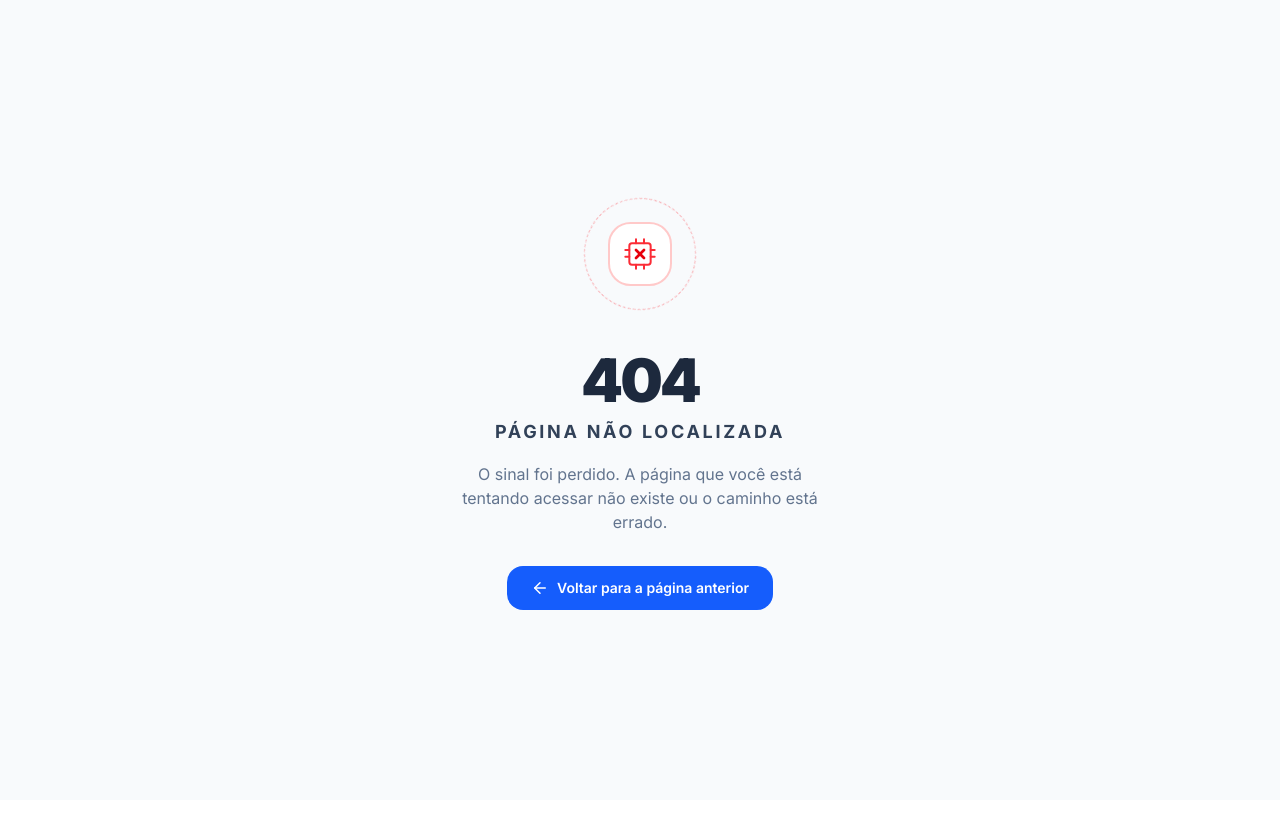
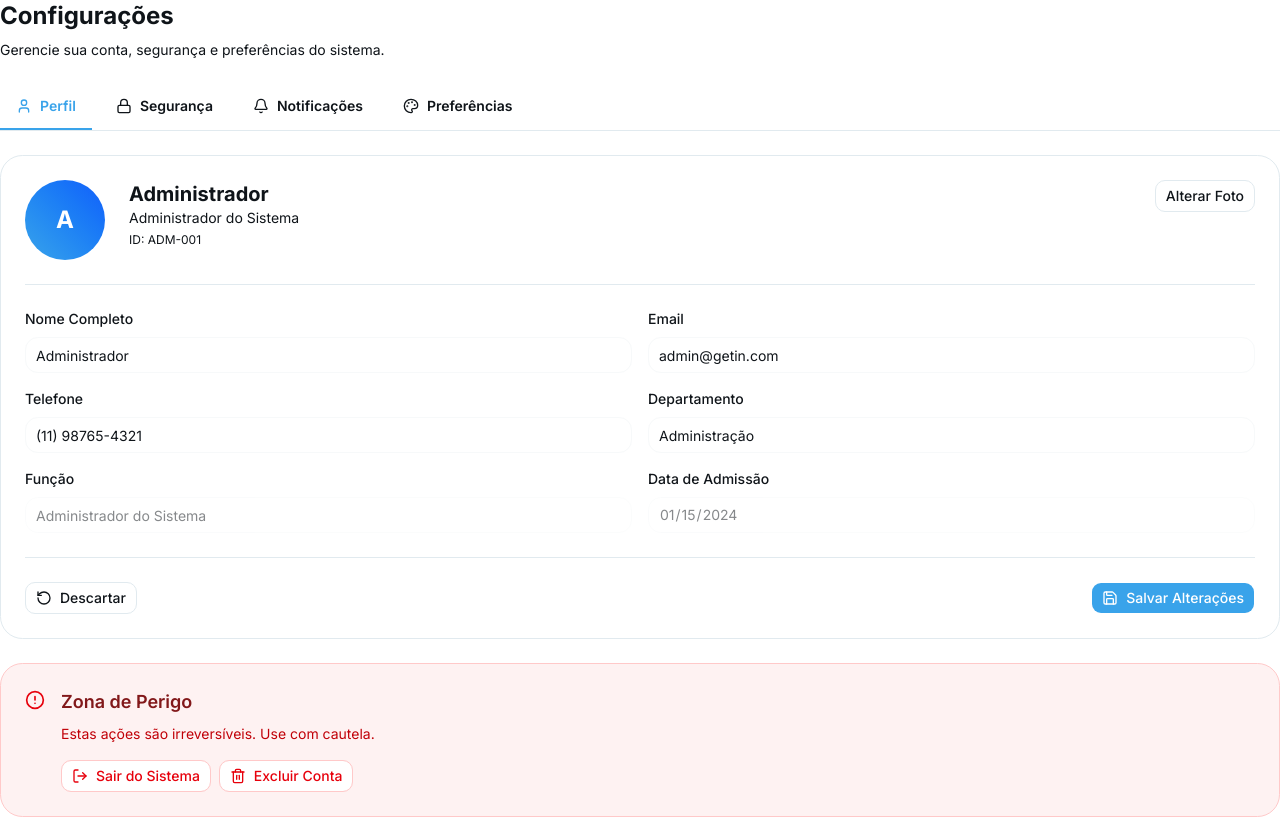
Before and after one commit to ocastroxs/get_in, a Next.js app: page /configuracoes in a window 1280 px wide. Before the commit this address had no page. Built offline with nearby package versions, Linux system fonts and the light colour scheme.

Commit message:
refactor: redirecionamento da página de configurações para a raiz do app

```diff
--- a/src/app/dashboard/configuracoes/page.jsx
+++ b/src/app/configuracoes/page.jsx
@@ -1,6 +1,6 @@
 'use client';
 
-import { useState } from 'react';
+import { useState, useEffect } from 'react';
 import {
   User,
   Lock,
@@ -12,7 +12,12 @@ import {
   EyeOff,
   Mail,
   Phone,
+  MapPin,
   Calendar,
+  Shield,
+  LogOut,
+  Trash2,
+  AlertCircle,
   Check,
   Loader2
 } from 'lucide-react';
@@ -22,7 +27,7 @@ import { Checkbox } from '@/components/ui/checkbox';
 import { useAuth } from '@/lib/AuthContext';
 
 export default function ConfiguracoesPage() {
-  const { user } = useAuth();
+  const { user, logout } = useAuth();
   const [abaAtiva, setAbaAtiva] = useState('perfil');
   const [loading, setLoading] = useState(false);
   const [sucesso, setSucesso] = useState(false);
@@ -44,6 +49,8 @@ export default function ConfiguracoesPage() {
     senhaAtual: '',
     novaSenha: '',
     confirmarSenha: '',
+    autenticacaoDois: true,
+    sessoesCodigo: false,
   });
 
   // Estado de Notificações
@@ -100,6 +107,8 @@ export default function ConfiguracoesPage() {
         senhaAtual: '',
         novaSenha: '',
         confirmarSenha: '',
+        autenticacaoDois: seguranca.autenticacaoDois,
+        sessoesCodigo: seguranca.sessoesCodigo,
       });
       setTimeout(() => setSucesso(false), 3000);
     } catch (error) {
@@ -134,6 +143,18 @@ export default function ConfiguracoesPage() {
       console.error('Erro ao salvar preferências:', error);
     } finally {
       setLoading(false);
+    }
+  };
+
+  const handleLogout = () => {
+    if (confirm('Tem certeza que deseja sair do sistema?')) {
+      logout();
+    }
+  };
+
+  const handleExcluirConta = () => {
+    if (confirm('ATENÇÃO: Esta ação é irreversível! Deseja realmente excluir sua conta?')) {
+      alert('Solicitação de exclusão enviada. Você será contatado em breve.');
     }
   };
 
@@ -194,6 +215,7 @@ export default function ConfiguracoesPage() {
               <div className="flex-1">
                 <h2 className="text-xl font-bold text-foreground">{perfil.nome}</h2>
                 <p className="text-sm text-muted-foreground">{perfil.funcao}</p>
+                <p className="text-xs text-muted-foreground mt-1">ID: {user?.id || 'ADM-001'}</p>
               </div>
               <Button variant="outline" size="sm">
                 Alterar Foto
@@ -364,6 +386,73 @@ export default function ConfiguracoesPage() {
               </div>
             </div>
 
+            {/* Autenticação em Dois Fatores */}
+            <div className="space-y-4 pb-6 border-b border-border">
+              <h3 className="text-lg font-semibold text-foreground flex items-center gap-2">
+                <Shield size={18} />
+                Autenticação em Dois Fatores
+              </h3>
+              <div className="space-y-3">
+                <div className="flex items-center justify-between p-3 bg-muted/30 rounded-lg">
+                  <div className="flex items-center gap-3">
+                    <Checkbox
+                      checked={seguranca.autenticacaoDois}
+                      onCheckedChange={(checked) =>
+                        setSeguranca({ ...seguranca, autenticacaoDois: checked })
+                      }
+                    />
+                    <div>
+                      <p className="text-sm font-medium text-foreground">Autenticação por Código</p>
+                      <p className="text-xs text-muted-foreground">Receba códigos por email ou SMS</p>
+                    </div>
+                  </div>
+                  <span className={`text-xs font-semibold px-2 py-1 rounded ${seguranca.autenticacaoDois ? 'bg-green-100 text-green-700' : 'bg-gray-100 text-gray-700'}`}>
+                    {seguranca.autenticacaoDois ? 'Ativo' : 'Inativo'}
+                  </span>
+                </div>
+                <div className="flex items-center justify-between p-3 bg-muted/30 rounded-lg">
+                  <div className="flex items-center gap-3">
+                    <Checkbox
+                      checked={seguranca.sessoesCodigo}
+                      onCheckedChange={(checked) =>
+                        setSeguranca({ ...seguranca, sessoesCodigo: checked })
+                      }
+                    />
+                    <div>
+                      <p className="text-sm font-medium text-foreground">Gerar Códigos de Backup</p>
+                      <p className="text-xs text-muted-foreground">Salve códigos para recuperação de conta</p>
+                    </div>
+                  </div>
+                  <Button variant="outline" size="sm">
+                    Gerar
+                  </Button>
+                </div>
+              </div>
+            </div>
+
+            {/* Sessões Ativas */}
+            <div className="space-y-4 pb-6 border-b border-border">
+              <h3 className="text-lg font-semibold text-foreground">Sessões Ativas</h3>
+              <div className="space-y-2">
+                <div className="flex items-center justify-between p-3 bg-muted/30 rounded-lg">
+                  <div>
+                    <p className="text-sm font-medium text-foreground">Chrome • Windows</p>
+                    <p className="text-xs text-muted-foreground">192.168.1.100 • Última atividade: agora</p>
+                  </div>
+                  <span className="text-xs font-semibold px-2 py-1 rounded bg-green-100 text-green-700">Atual</span>
+                </div>
+                <div className="flex items-center justify-between p-3 bg-muted/30 rounded-lg">
+                  <div>
+                    <p className="text-sm font-medium text-foreground">Safari • iPhone</p>
+                    <p className="text-xs text-muted-foreground">192.168.1.50 • Última atividade: há 2 horas</p>
+                  </div>
+                  <Button variant="outline" size="sm">
+                    Encerrar
+                  </Button>
+                </div>
+              </div>
+            </div>
+
             {/* Botões de Ação */}
             <div className="flex items-center justify-between pt-6 border-t border-border">
               <div className="flex gap-2">
@@ -375,6 +464,8 @@ export default function ConfiguracoesPage() {
                     senhaAtual: '',
                     novaSenha: '',
                     confirmarSenha: '',
+                    autenticacaoDois: true,
+                    sessoesCodigo: false,
                   })}
                 >
                   <RotateCcw size={14} />
@@ -633,6 +724,7 @@ export default function ConfiguracoesPage() {
 
             {/* Som e Desktop */}
             <div className="space-y-4 pb-6 border-b border-border">
+              <h3 className="text-lg font-semibold text-foreground">Experiência</h3>
               <div className="space-y-3">
                 <div className="flex items-center justify-between p-3 bg-muted/30 rounded-lg">
                   <div>
@@ -703,6 +795,37 @@ export default function ConfiguracoesPage() {
           </div>
         )}
       </div>
+
+      {/* Zona de Perigo */}
+      <div className="bg-red-50 border border-red-200 rounded-xl p-6 shadow-sm">
+        <div className="flex items-start gap-4">
+          <AlertCircle className="w-5 h-5 text-red-600 mt-0.5 flex-shrink-0" />
+          <div className="flex-1">
+            <h3 className="text-lg font-semibold text-red-900 mb-2">Zona de Perigo</h3>
+            <p className="text-sm text-red-700 mb-4">Estas ações são irreversíveis. Use com cautela.</p>
+            <div className="flex flex-col sm:flex-row gap-2">
+              <Button
+                variant="outline"
+                size="sm"
+                className="gap-2 text-red-600 border-red-200 hover:bg-red-50"
+                onClick={handleLogout}
+              >
+                <LogOut size={14} />
+                Sair do Sistema
+              </Button>
+              <Button
+                variant="outline"
+                size="sm"
+                className="gap-2 text-red-600 border-red-200 hover:bg-red-50"
+                onClick={handleExcluirConta}
+              >
+                <Trash2 size={14} />
+                Excluir Conta
+              </Button>
+            </div>
+          </div>
+        </div>
+      </div>
     </div>
   );
 }
--- a/src/components/ui/sidebar.jsx
+++ b/src/components/ui/sidebar.jsx
@@ -113,7 +113,7 @@ export default function Sidebar() {
                   <p className="text-[10px] text-gray-400 truncate">admin@getin.com</p>
                 </div>
               </div>
-              <Link href="/dashboard/configuracoes" onClick={() => setIsOpen(false)} className="w-full py-2 px-3 rounded-xl bg-white/5 hover:bg-white/10 text-gray-300 hover:text-white text-[10px] font-bold transition-all flex items-center justify-center space-x-2 group">
+              <Link href="/configuracoes" onClick={() => setIsOpen(false)} className="w-full py-2 px-3 rounded-xl bg-white/5 hover:bg-white/10 text-gray-300 hover:text-white text-[10px] font-bold transition-all flex items-center justify-center space-x-2 group">
                 <Settings className="w-3 h-3 group-hover:rotate-90 transition-transform duration-500" />
                 <span>Configurações</span>
               </Link>
```
